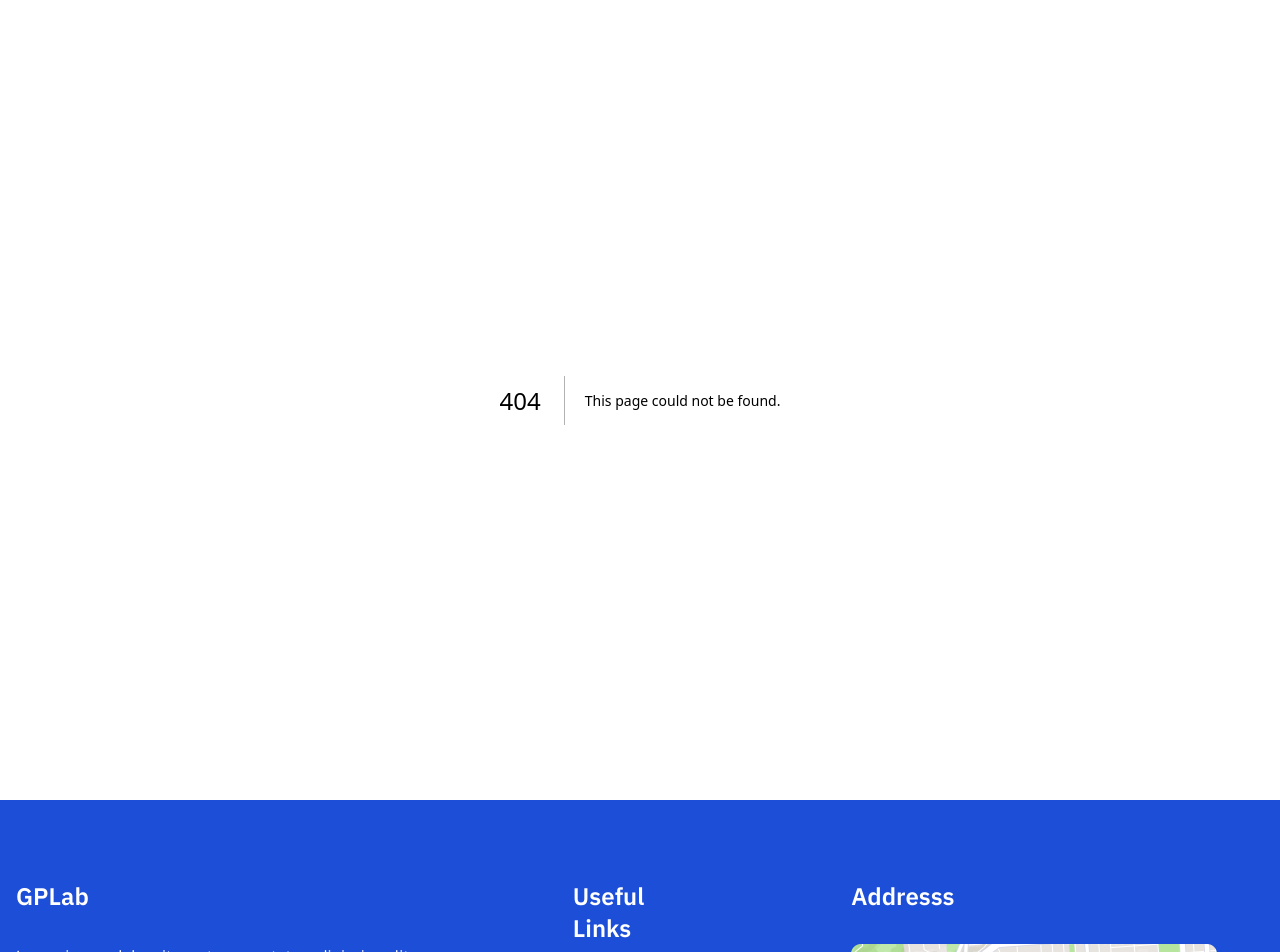
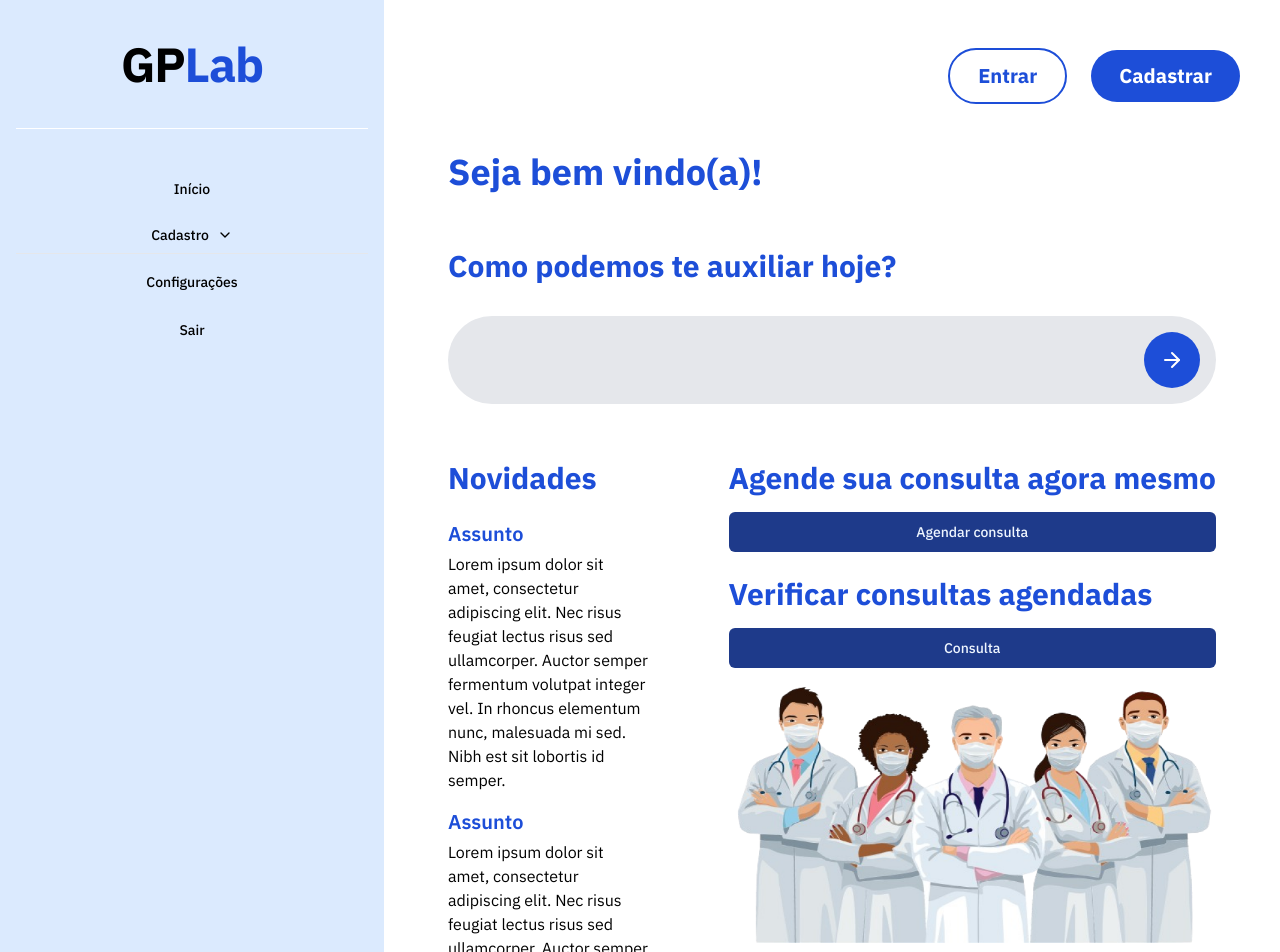
Before and after one commit to brunog2/gplab-front, a Next.js app: page /home in a window 1280 px wide. Before the commit this address had no page. Shown: the top 952 px of the page. Built offline with nearby package versions, Linux system fonts and the light colour scheme.

Commit message:
create home page structure

```diff
--- /dev/null
+++ b/app/(app)/home/page.tsx
@@ -0,0 +1,98 @@
+import { Button } from '@/src/ui/components/ui/button';
+import { ArrowRight } from 'lucide-react';
+import Image from 'next/image';
+import Link from 'next/link';
+
+const ARTICLES = [
+    {
+        title: 'Assunto',
+        content:
+            'Lorem ipsum dolor sit amet, consectetur adipiscing elit. Nec risus feugiat lectus risus sed ullamcorper. Auctor semper fermentum volutpat integer vel. In rhoncus elementum nunc, malesuada mi sed. Nibh est sit lobortis id semper.',
+    },
+    {
+        title: 'Assunto',
+        content:
+            'Lorem ipsum dolor sit amet, consectetur adipiscing elit. Nec risus feugiat lectus risus sed ullamcorper. Auctor semper fermentum volutpat integer vel. In rhoncus elementum nunc, malesuada mi sed. Nibh est sit lobortis id semper.',
+    },
+    {
+        title: 'Assunto',
+        content:
+            'Lorem ipsum dolor sit amet, consectetur adipiscing elit. Nec risus feugiat lectus risus sed ullamcorper. Auctor semper fermentum volutpat integer vel. In rhoncus elementum nunc, malesuada mi sed. Nibh est sit lobortis id semper.',
+    },
+];
+
+export default function HomePage() {
+    return (
+        <div className="px-16">
+            <div>
+                <h3 className="font-bold text-4xl text-blue-700">
+                    Seja bem vindo(a)!
+                </h3>
+
+                <div>
+                    <h4 className="font-bold text-3xl text-blue-700 mt-14">
+                        Como podemos te auxiliar hoje?
+                    </h4>
+
+                    <span className="flex gap-2 px-4 rounded-full bg-gray-200 overflow-hidden mt-8">
+                        <input
+                            type="text"
+                            className="appearance-none bg-transparent focus:outline-none w-full px-2 py-4 text-lg"
+                        />
+                        <button className="bg-blue-700 my-4 rounded-full p-4 text-white">
+                            <ArrowRight />
+                        </button>
+                    </span>
+                </div>
+            </div>
+
+            <section className="mt-14">
+                <div className="flex flex-col xl:flex-row gap-20">
+                    <div className="flex-1 pb-10">
+                        <h4 className="font-bold text-3xl text-blue-700">
+                            Novidades
+                        </h4>
+
+                        <div className="mt-6 space-y-4">
+                            {ARTICLES.map((article, index) => (
+                                <div key={index}>
+                                    <article>
+                                        <h5 className="font-semibold text-xl text-blue-700">
+                                            {article.title}
+                                        </h5>
+                                        <p className="mt-1">
+                                            {article.content}
+                                        </p>
+                                    </article>
+                                </div>
+                            ))}
+                        </div>
+                    </div>
+                    <div>
+                        <div>
+                            <h4 className="font-bold text-3xl text-blue-700 mb-4">
+                                Agende sua consulta agora mesmo
+                            </h4>
+                            <Link href={''}>
+                                <Button className="w-full">
+                                    Agendar consulta
+                                </Button>
+                            </Link>
+                        </div>
+                        <div className="mt-6">
+                            <h4 className="font-bold text-3xl text-blue-700 mb-4">
+                                Verificar consultas agendadas
+                            </h4>
+                            <Link href={''}>
+                                <Button className="w-full">Consulta</Button>
+                            </Link>
+                        </div>
+                        <span className="w-full block relative aspect-[347/196]">
+                            <Image src={'/doctors@2x.png'} alt="doctors" fill />
+                        </span>
+                    </div>
+                </div>
+            </section>
+        </div>
+    );
+}
--- a/src/ui/components/header/MenuDrawer.tsx
+++ b/src/ui/components/header/MenuDrawer.tsx
@@ -13,7 +13,7 @@ import {
 const MENUITEMS = [
     {
         label: 'Início',
-        href: '/',
+        href: '/home',
     },
     {
         label: 'Cadastro',
```
